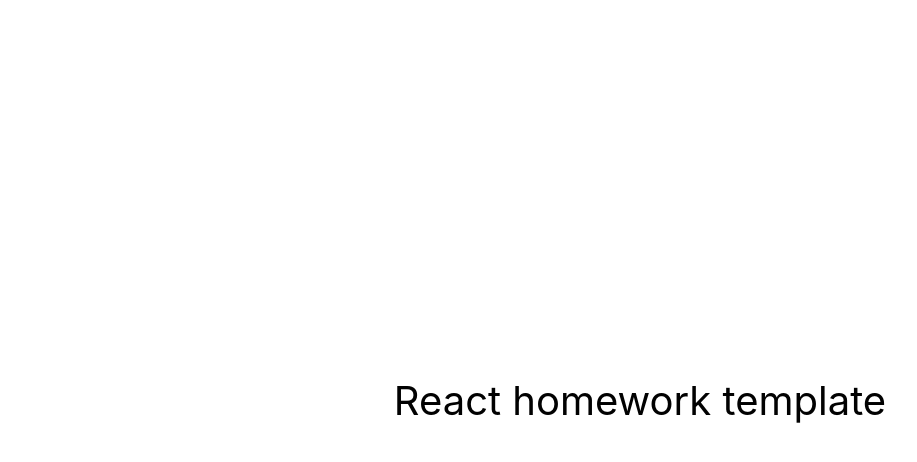
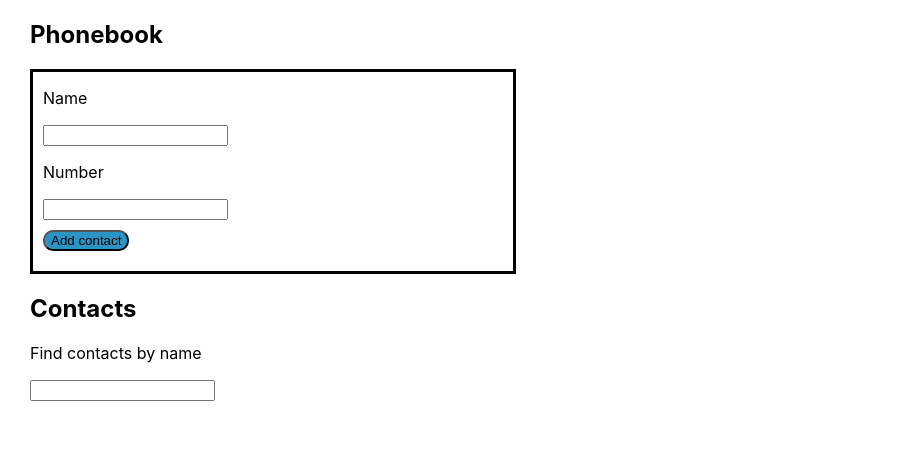
Before and after one commit to inezkaj/goit-react-hw-03-phonebook, a React (Create React App) app: page / in a window 1280 px wide. Shown: the top 462 px of the page, without its empty margins (0-917 px from the left). Built offline with nearby package versions, Linux system fonts and the light colour scheme.

Commit message:
feat: homework02

```diff
--- a/package.json
+++ b/package.json
@@ -7,6 +7,7 @@
     "@testing-library/jest-dom": "^5.16.3",
     "@testing-library/react": "^12.1.4",
     "@testing-library/user-event": "^13.5.0",
+    "prop-types": "^15.8.1",
     "react": "^18.1.0",
     "react-dom": "^18.1.0",
     "react-scripts": "5.0.1",
--- a/src/components/App.jsx
+++ b/src/components/App.jsx
@@ -1,16 +1,76 @@
-export const App = () => {
-  return (
-    <div
-      style={{
-        height: '100vh',
-        display: 'flex',
-        justifyContent: 'center',
-        alignItems: 'center',
-        fontSize: 40,
-        color: '#010101'
-      }}
-    >
-      React homework template
-    </div>
-  );
-};
+import { Component } from 'react';
+import Form from './form.jsx';
+import ContactList from './contact_list.jsx';
+import Filter from './filter.jsx';
+import { nanoid } from 'nanoid';
+
+export default class App extends Component {
+  constructor(props) {
+    super(props);
+
+    this.state = {
+      contacts: [],
+      filter: '',
+    };
+
+    this.addContact = this.addContact.bind(this);
+    this.filterList = this.filterList.bind(this);
+    this.removeContact = this.removeContact.bind(this);
+  }
+
+  addContact(contact) {
+    contact.id = nanoid();
+
+    let contacts = this.state.contacts;
+
+    let duplicate = this.state.contacts.find(el => {
+      return el.name.toLowerCase() === contact.name;
+    });
+
+    if (duplicate !== undefined) {
+      alert(`localhost: 3000 says ${duplicate.name} is already in contacts`);
+      return;
+    }
+
+    contacts.push(contact);
+
+    this.setState({
+      contacts: contacts,
+    });
+  }
+
+  contactList() {
+    return this.state.contacts.filter(el =>
+      el.name.toLowerCase().includes(this.state.filter.toLowerCase())
+    );
+  }
+
+  filterList(query) {
+    this.setState({
+      filter: query,
+    });
+  }
+
+  removeContact(id) {
+    let contacts = this.state.contacts.filter(el => el.id !== id);
+
+    this.setState({
+      contacts: contacts,
+    });
+  }
+
+  render() {
+    return (
+      <div>
+        <h2>Phonebook</h2>
+        <Form addingContact={this.addContact}></Form>
+        <h2>Contacts</h2>
+        <Filter addingFilterList={this.filterList}></Filter>
+        <ContactList
+          contacts={this.contactList()}
+          remove={this.removeContact}
+        ></ContactList>
+      </div>
+    );
+  }
+}
--- /dev/null
+++ b/src/components/contact.module.css
@@ -0,0 +1,6 @@
+.btnDelete {
+  margin-left: 10px;
+}
+.btnDelete:hover {
+  cursor: pointer;
+}
--- /dev/null
+++ b/src/components/contact_list.jsx
@@ -0,0 +1,35 @@
+import css from './contact.module.css';
+import React, { Component } from 'react';
+import PropTypes from 'prop-types';
+
+export default class ContactList extends Component {
+  removeClick(id) {
+    this.props.remove(id);
+  }
+  render() {
+    return (
+      <div>
+        <ul>
+          {this.props.contacts.map(contact => {
+            return (
+              <li key={contact.id}>
+                <span>{contact.name}</span>:&nbsp;
+                <span>{contact.number}</span>
+                <button
+                  className={css.btnDelete}
+                  onClick={this.removeClick.bind(this, contact.id)}
+                >
+                  delete
+                </button>
+              </li>
+            );
+          })}
+        </ul>
+      </div>
+    );
+  }
+}
+ContactList.propTypes = {
+  remove: PropTypes.func,
+  contacts: PropTypes.array,
+};
--- /dev/null
+++ b/src/components/filter.jsx
@@ -0,0 +1,27 @@
+import React, { Component } from 'react';
+import PropTypes from 'prop-types';
+export default class Filter extends Component {
+  addFilter = evt => {
+    const query = evt.currentTarget.value;
+
+    this.props.addingFilterList(query);
+  };
+
+  render() {
+    return (
+      <div>
+        <p>Find contacts by name</p>
+        <input
+          onChange={this.addFilter}
+          type="text"
+          name="name"
+          pattern="^[a-zA-Zа-яА-Я]+(([' -][a-zA-Zа-яА-Я ])?[a-zA-Zа-яА-Я]*)*$"
+          required
+        />
+      </div>
+    );
+  }
+}
+Filter.propTypes = {
+  addingFilterList: PropTypes.func,
+};
--- /dev/null
+++ b/src/components/form.jsx
@@ -0,0 +1,54 @@
+import css from './form.module.css';
+import React, { Component } from 'react';
+import PropTypes from 'prop-types';
+
+export default class Form extends Component {
+  handleSubmit = evt => {
+    evt.preventDefault();
+
+    const form = evt.currentTarget;
+    const name = form.elements.name.value;
+    const number = form.elements.number.value;
+    form.elements.name.value = '';
+    form.elements.number.value = '';
+
+    console.log(name);
+
+    this.props.addingContact({ name: name, number: number });
+  };
+
+  render() {
+    return (
+      <div className={css.frame}>
+        <form className={css.form} onSubmit={this.handleSubmit}>
+          <div>
+            <p>Name</p>
+            <input
+              type="text"
+              name="name"
+              pattern="^[a-zA-Zа-яА-Я]+(([' -][a-zA-Zа-яА-Я ])?[a-zA-Zа-яА-Я]*)*$"
+              title="Name may contain only letters, apostrophe, dash and spaces. For example Adrian, Jacob Mercer, Charles de Batz de Castelmore d'Artagnan"
+              required
+            />
+          </div>
+          <div>
+            <p>Number</p>
+            <input
+              type="tel"
+              name="number"
+              pattern="\+?\d{1,4}?[-.\s]?\(?\d{1,3}?\)?[-.\s]?\d{1,4}[-.\s]?\d{1,4}[-.\s]?\d{1,9}"
+              title="Phone number must be digits and can contain spaces, dashes, parentheses and can start with +"
+              required
+            />
+          </div>
+          <button type="submit" data-type="" key="" className={css.btn}>
+            Add contact
+          </button>
+        </form>
+      </div>
+    );
+  }
+}
+Form.propTypes = {
+  addingContact: PropTypes.func,
+};
--- /dev/null
+++ b/src/components/form.module.css
@@ -0,0 +1,16 @@
+.frame {
+  display: flex;
+  flex-direction: column;
+  border-style: solid;
+  width: 480px;
+}
+.btn {
+  margin-top: 10px;
+  margin-bottom: 20px;
+  background-color: rgb(43, 148, 197);
+  border-radius: 10px;
+  cursor: pointer;
+}
+.form {
+  margin-left: 10px;
+}
--- a/src/index.css
+++ b/src/index.css
@@ -1,7 +1,7 @@
 @import-normalize; /* bring in normalize.css styles */
 
 body {
-  margin: 0;
+  margin-left: 30px;
   font-family: -apple-system, BlinkMacSystemFont, 'Segoe UI', 'Roboto', 'Oxygen',
     'Ubuntu', 'Cantarell', 'Fira Sans', 'Droid Sans', 'Helvetica Neue',
     sans-serif;
--- a/src/index.js
+++ b/src/index.js
@@ -1,6 +1,6 @@
 import React from 'react';
 import ReactDOM from 'react-dom/client';
-import { App } from 'components/App';
+import App from 'components/App';
 import './index.css';
 
 ReactDOM.createRoot(document.getElementById('root')).render(
```
Also changed, not shown: 1 other file (tests, documents, lock files or other folders).
